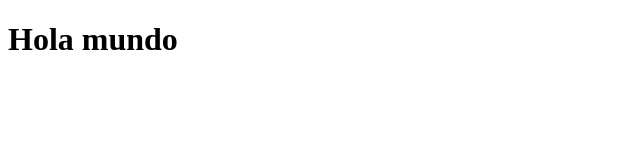
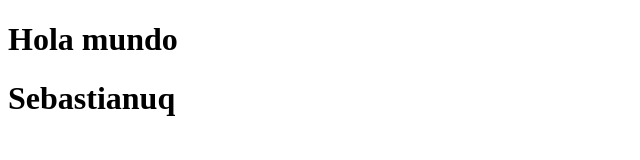
Before and after one commit to lizethcas/prueba_github, a plain HTML site: page index.html in a window 1280 px wide. Shown: the whole page, without its empty margins (0-640 px from the left). Drawn offline with Linux system fonts and the light colour scheme.

Commit message:
This is Sebastianu Test

```diff
--- a/index.html
+++ b/index.html
@@ -7,5 +7,6 @@
   </head>
   <body>
     <h1>Hola mundo</h1>
+    <h1>Sebastianuq</h1>
   </body>
 </html>
```
